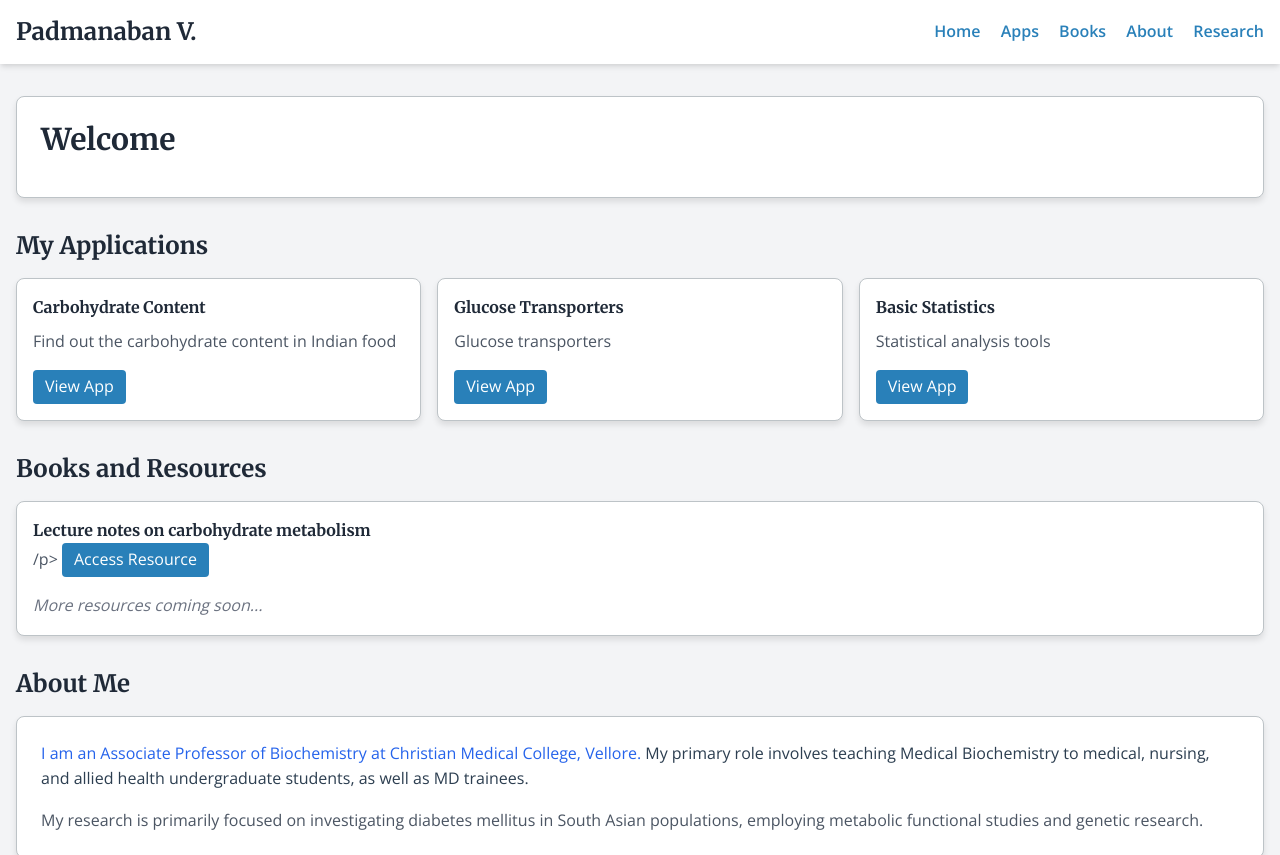
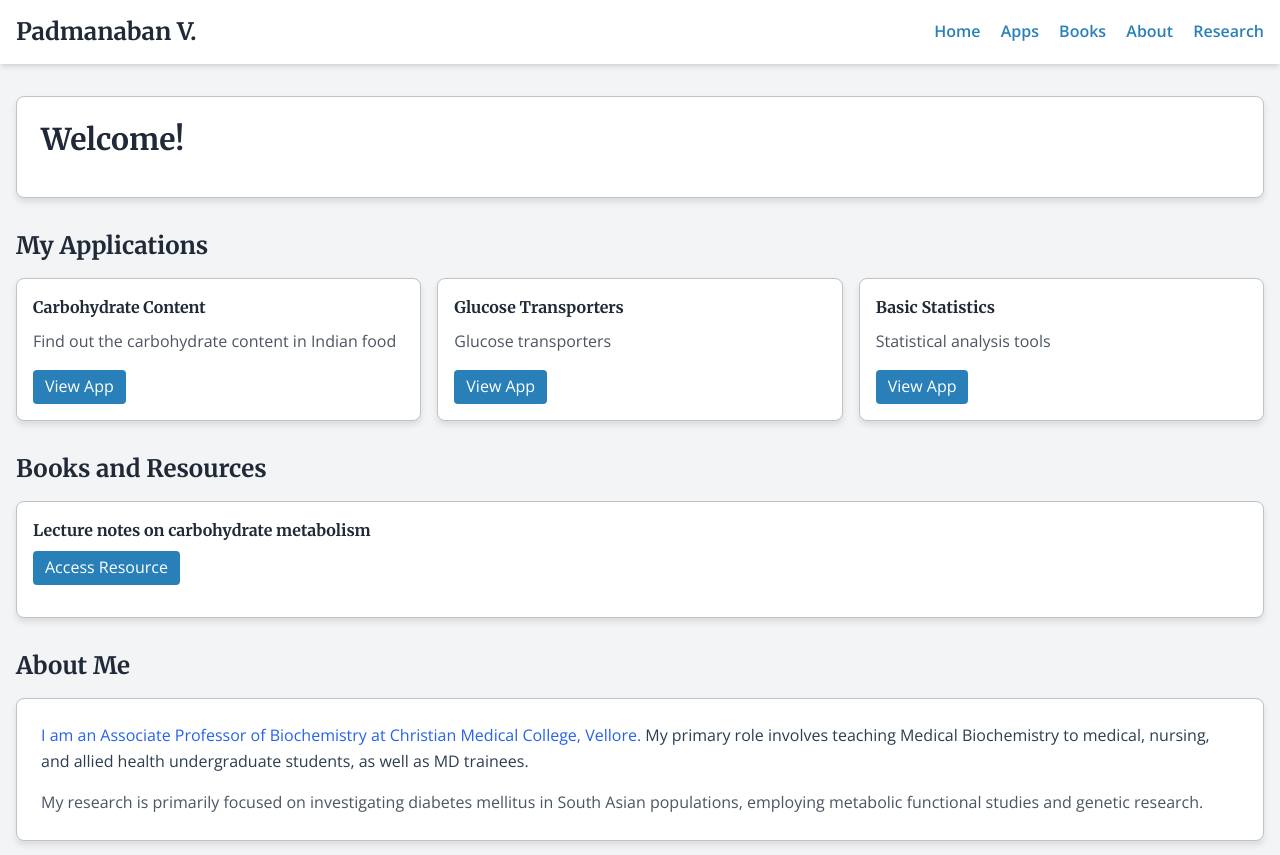
Before and after one commit to Padmanaban55/padmanaban.github.io, a plain HTML site: page index.html in a window 1280 px wide. Shown: the top 855 px of the page. Drawn offline with nearby package versions, Linux system fonts and the light colour scheme.

Commit message:
Update index.html

```diff
--- a/index.html
+++ b/index.html
@@ -64,7 +64,7 @@
     <main class="container mx-auto px-4 py-8 flex-grow">
         <section id="home" class="mb-8">
             <div class="academic-card p-6 rounded-lg">
-                <h2 class="text-3xl font-bold mb-4 text-gray-800">Welcome</h2>
+                <h2 class="text-3xl font-bold mb-4 text-gray-800">Welcome!</h2>
                 <p class="text-gray-600"></p>
             </div>
         </section>
@@ -104,13 +104,13 @@
             <div class="academic-card p-4 rounded-lg">
                 <div class="mb-4">
                     <h3 class="font-bold text-gray-800">Lecture notes on carbohydrate metabolism</h3>
-                    <p class="text-gray-600 mb-2">/p>
+                    <p class="text-gray-600 mb-2"></p>
                     <a href="https://padmanaban55.github.io/carbohydrate_book/"
                        class="academic-button px-3 py-1 rounded inline-block">
                         Access Resource
                     </a>
                 </div>
-                <p class="text-gray-500 italic">More resources coming soon...</p>
+                <p class="text-gray-500 italic"></p>
             </div>
         </section>
 
```
